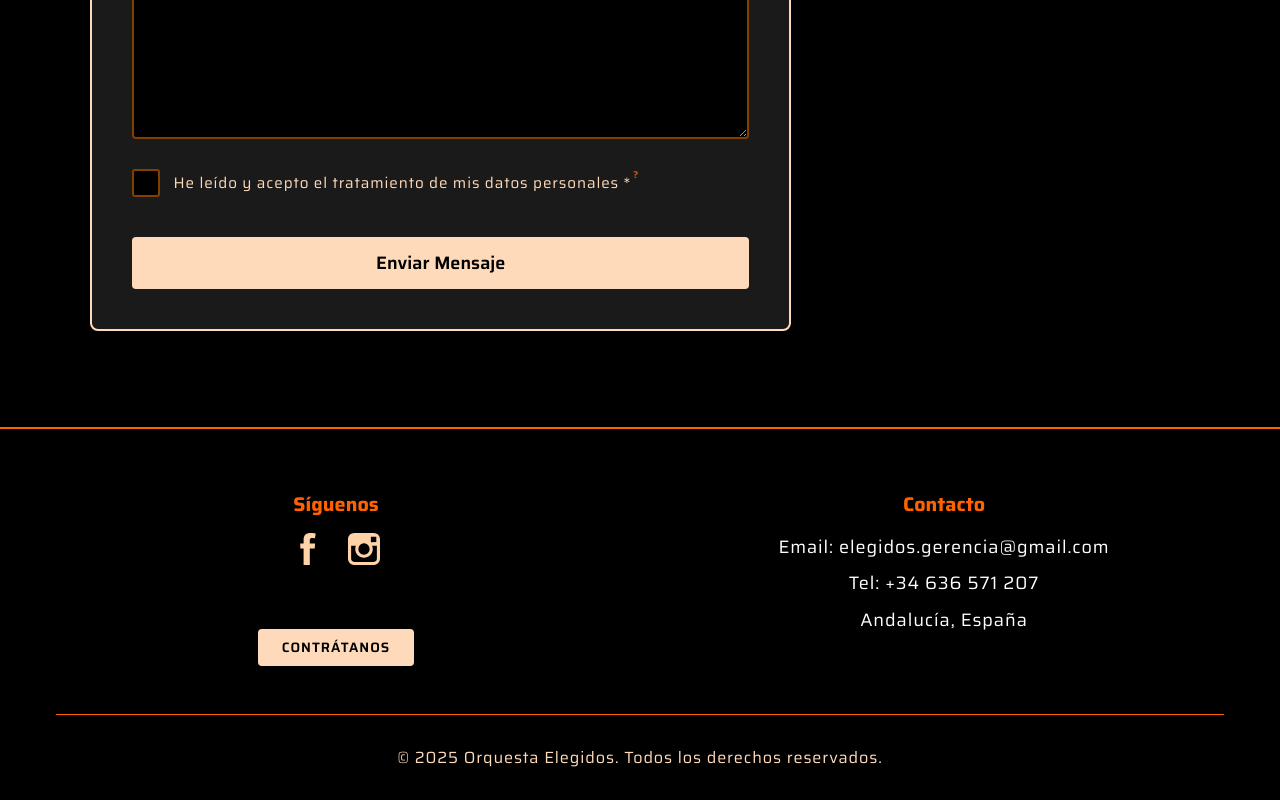
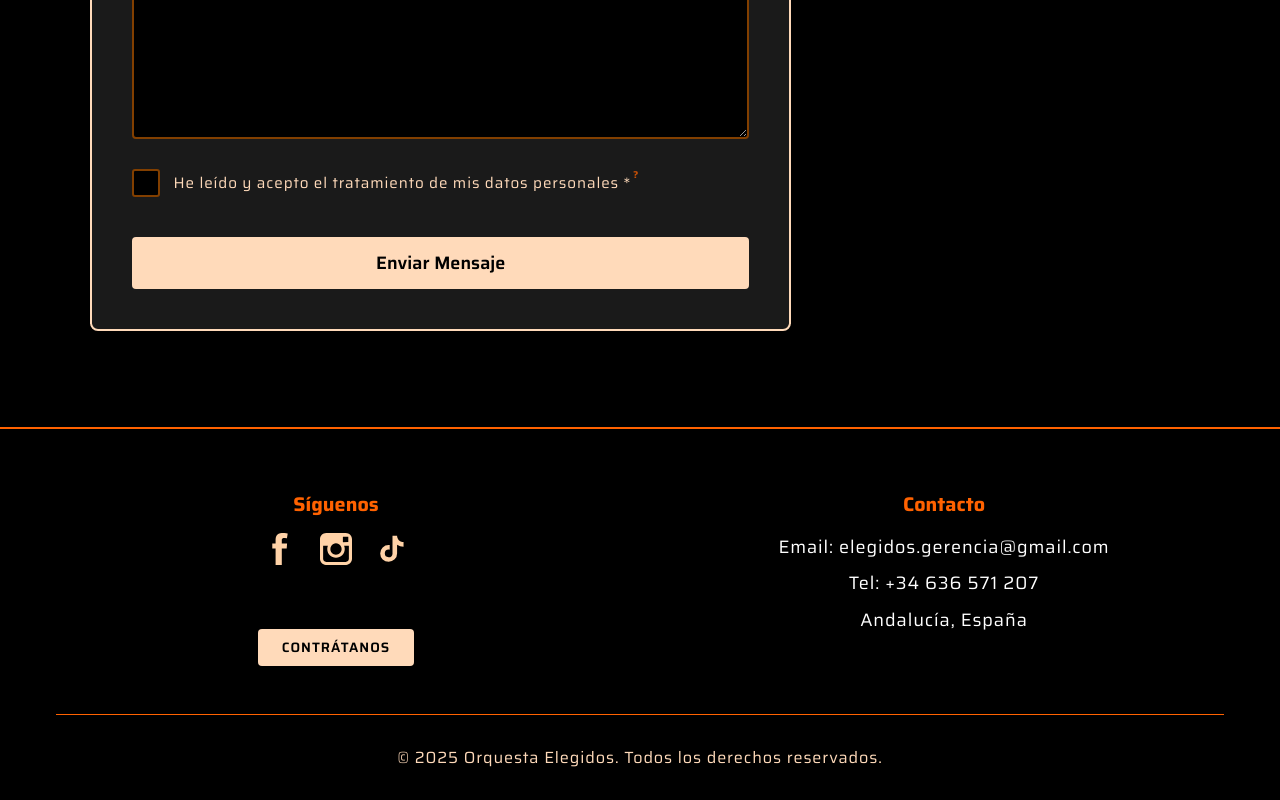
Before and after one commit to Izshin/Elegidos, a React (Vite) app: page /contacto in a window 1280 px wide. Shown: the part 1201-2001 px from the top of the page. Built offline with nearby package versions, Linux system fonts and the light colour scheme.

Commit message:
Add TikTok icon and ScrollToTop component; update Footer

```diff
--- a/src/App.tsx
+++ b/src/App.tsx
@@ -3,6 +3,7 @@ import { AnimatePresence } from 'framer-motion'
 import './App.css'
 import Header from './components/Header'
 import Footer from './components/Footer'
+import ScrollToTop from './components/ScrollToTop'
 import Home from './pages/Home'
 import OrquestaPage from './pages/OrquestaPage'
 import TourPage from './pages/TourPage'
@@ -13,6 +14,7 @@ import MemberProfile from './pages/MemberProfile'
 function App() {
   return (
     <Router basename={import.meta.env.BASE_URL}>
+      <ScrollToTop />
       <div className="app">
         <Header />
         <main>
--- a/src/components/Footer.tsx
+++ b/src/components/Footer.tsx
@@ -19,6 +19,9 @@ const Footer = () => {
               </a>
               <a href="https://www.instagram.com/orquestaelegidos/" target="_blank" rel="noopener noreferrer" aria-label="Instagram">
                 <img src={import.meta.env.BASE_URL + 'images/ig.svg'} alt="Instagram" className="social-icon" />
+              </a>
+              <a href="https://www.tiktok.com/@orquestaelegidos" target="_blank" rel="noopener noreferrer" aria-label="TikTok">
+                <img src={import.meta.env.BASE_URL + 'images/tiktok.svg'} alt="TikTok" className="social-icon" />
               </a>
             </div>
           </div>
--- /dev/null
+++ b/src/components/ScrollToTop.tsx
@@ -0,0 +1,14 @@
+import { useEffect } from 'react';
+import { useLocation } from 'react-router-dom';
+
+const ScrollToTop = () => {
+  const { pathname } = useLocation();
+
+  useEffect(() => {
+    window.scrollTo({ top: 0, behavior: 'instant' });
+  }, [pathname]);
+
+  return null;
+};
+
+export default ScrollToTop;
```
Also changed, not shown: public/images/tiktok.svg (added).
